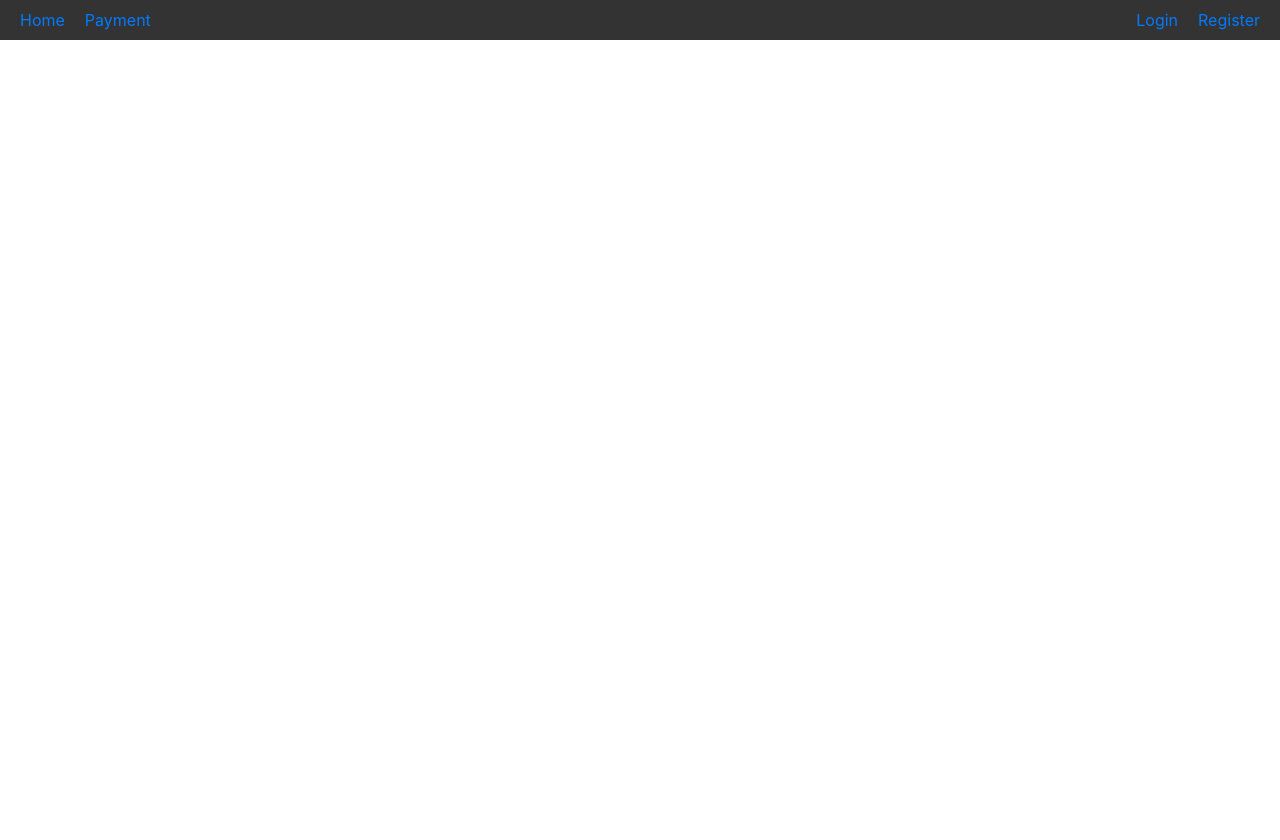
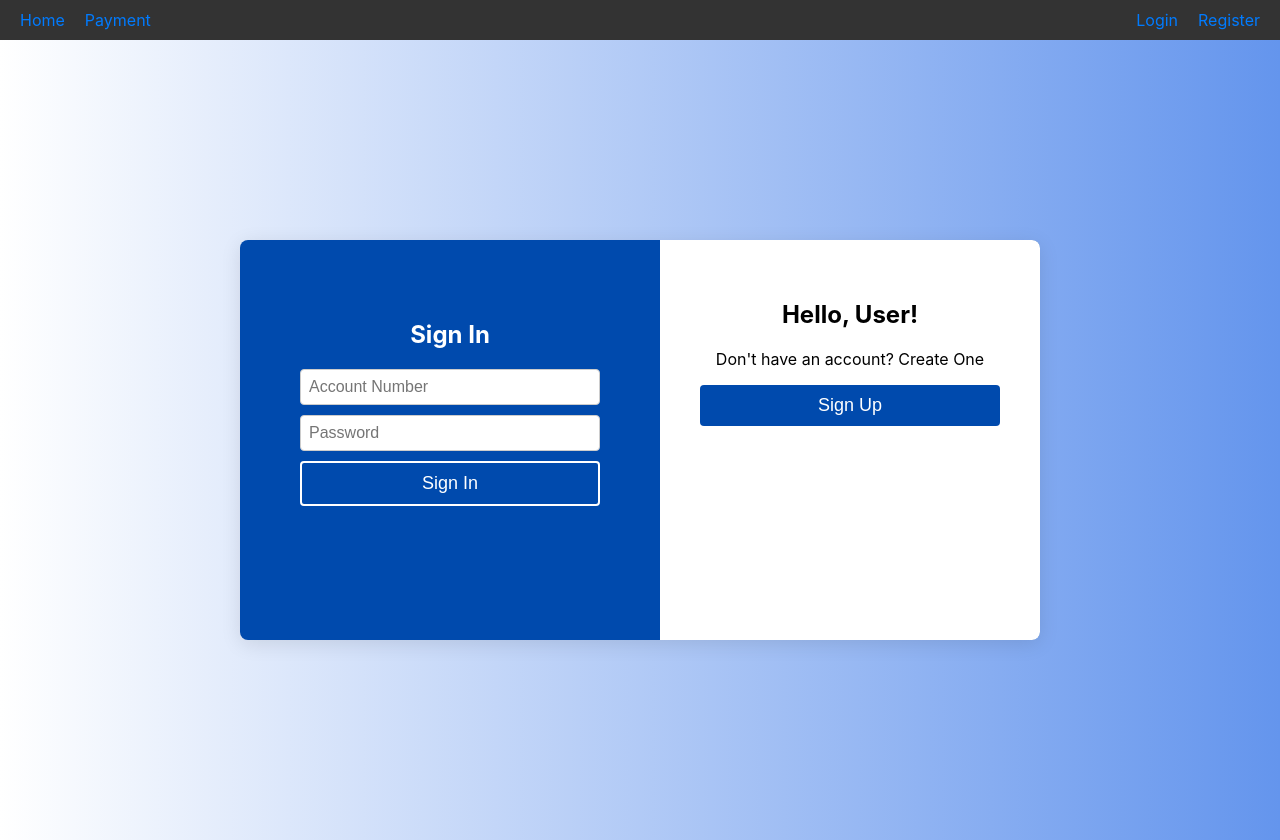
Before and after one commit to Team-CJR-VC/APDSPOE, a React (Create React App) app in the folder secure-payments-portal/: page /auth/login in a window 1280 px wide. Before the commit the page ends 800 px from the top, so only its background shows below. Built offline with nearby package versions, Linux system fonts and the light colour scheme.

Commit message:
login and reg adjustments

```diff
--- a/secure-payments-portal/src/App.css
+++ b/secure-payments-portal/src/App.css
@@ -137,8 +137,12 @@ button:hover {
   margin: 0 10px;  /* Same padding as other buttons */
   color: #007bff;  /* Match other buttons' background color */
   text-decoration: none;
+  background-color: transparent;
+  font-weight: bold;
 }
 
 .logout-button:hover {
   text-decoration: underline;
+  background-color: transparent;
+  color: white;
 }
--- a/secure-payments-portal/src/App.js
+++ b/secure-payments-portal/src/App.js
@@ -1,8 +1,93 @@
+// import React, { useState, useEffect } from 'react';
+// import { BrowserRouter as Router, Route, Routes, Link, useNavigate } from 'react-router-dom';
+// import Login from './components/Login';
+// import Payment from './components/Payment';
+// import Register from './components/Register';
+// import Confirmation from './components/Confirmation';
+// import Home from './components/Home';
+// import './App.css';
+
+// function App() {
+//   const [isLoggedIn, setIsLoggedIn] = useState(false);
+
+//   // Check if user is logged in (JWT token exists)
+//   useEffect(() => {
+//     const token = localStorage.getItem('jwt');
+//     setIsLoggedIn(!!token); // Set isLoggedIn to true if token exists
+//   }, []);
+
+//   // Logout function
+//   const handleLogout = (navigate) => {
+//     // Clear the token
+//     localStorage.removeItem('jwt');
+
+//     // Update state to reflect logged out status
+//     setIsLoggedIn(false);
+
+//     // Redirect to the login page
+//     navigate('/login');
+//   };
+
+//   return (
+//     <Router>
+//       <div className="App">
+//         {/* Navbar */}
+//         <nav className="navbar">
+//           <ul>
+//             <li>
+//               <Link to="/">Home</Link>
+//             </li>
+//             <li>
+//               <Link to="/payment">Payment</Link>
+//             </li>
+//           </ul>
+
+//           {/* Right-aligned menu */}
+//           <ul className="right-menu">
+//             {/* If user is logged in, show Logout button; otherwise, show Login/Register */}
+//             {isLoggedIn ? (
+//               <li>
+//                 <LogoutButton className="logout-button" handleLogout={handleLogout} />
+//               </li>
+//             ) : (
+//               <>
+//                 <li>
+//                   <Link to="/login">Login</Link>
+//                 </li>
+//                 <li>
+//                   <Link to="/register">Register</Link>
+//                 </li>
+//               </>
+//             )}
+//           </ul>
+//         </nav>
+
+//         {/* Routes */}
+//         <Routes>
+//           <Route path="/" element={<Home />} />
+//           <Route path="/login" element={<Login setIsLoggedIn={setIsLoggedIn} />} />
+//           <Route path="/payment" element={<Payment />} />
+//           <Route path="/register" element={<Register />} />
+//           <Route path="/confirmation" element={<Confirmation />} />
+//         </Routes>
+//       </div>
+//     </Router>
+//   );
+// }
+
+// // Logout button component
+// function LogoutButton({ handleLogout }) {
+//   const navigate = useNavigate();
+//   return (
+//     <button onClick={() => handleLogout(navigate)}>Logout</button>
+//   );
+// }
+
+// export default App;
 import React, { useState, useEffect } from 'react';
 import { BrowserRouter as Router, Route, Routes, Link, useNavigate } from 'react-router-dom';
-import Login from './components/Login';
+import Auth from './components/Auth'; // Using Auth component for both login and register
 import Payment from './components/Payment';
-import Register from './components/Register';
 import Confirmation from './components/Confirmation';
 import Home from './components/Home';
 import './App.css';
@@ -25,7 +110,7 @@ function App() {
     setIsLoggedIn(false);
 
     // Redirect to the login page
-    navigate('/login');
+    navigate('/auth/login');
   };
 
   return (
@@ -47,15 +132,15 @@ function App() {
             {/* If user is logged in, show Logout button; otherwise, show Login/Register */}
             {isLoggedIn ? (
               <li>
-                <LogoutButton className="logout-button" handleLogout={handleLogout} />
+                <LogoutButton handleLogout={handleLogout} />
               </li>
             ) : (
               <>
                 <li>
-                  <Link to="/login">Login</Link>
+                  <Link to="/auth/login">Login</Link>
                 </li>
                 <li>
-                  <Link to="/register">Register</Link>
+                  <Link to="/auth/register">Register</Link>
                 </li>
               </>
             )}
@@ -65,9 +150,8 @@ function App() {
         {/* Routes */}
         <Routes>
           <Route path="/" element={<Home />} />
-          <Route path="/login" element={<Login setIsLoggedIn={setIsLoggedIn} />} />
+          <Route path="/auth/:mode" element={<Auth setIsLoggedIn={setIsLoggedIn} />} /> {/* For login and register */}
           <Route path="/payment" element={<Payment />} />
-          <Route path="/register" element={<Register />} />
           <Route path="/confirmation" element={<Confirmation />} />
         </Routes>
       </div>
@@ -79,7 +163,7 @@ function App() {
 function LogoutButton({ handleLogout }) {
   const navigate = useNavigate();
   return (
-    <button onClick={() => handleLogout(navigate)}>Logout</button>
+    <button className="logout-button" onClick={() => handleLogout(navigate)}>Logout</button>
   );
 }
 
--- a/secure-payments-portal/src/components/Auth.css
+++ b/secure-payments-portal/src/components/Auth.css
@@ -1,4 +1,4 @@
-.auth-container {
+/* .auth-container {
   display: flex;
   justify-content: center;
   align-items: center;
@@ -85,4 +85,126 @@ input {
   border: 1px solid #ccc;
   border-radius: 4px;
   font-size: 16px;
+} */
+
+/* Container for the form and the flipping effect */
+.auth-container {
+  display: flex;
+  justify-content: center;
+  align-items: center;
+  height: 100vh;
+  background: linear-gradient(to right, white, cornflowerblue); /* Gradient from white to light blue */;
 }
+
+.flip-card {
+  position: relative;
+  width: 800px;
+  height: 400px;
+  perspective: 1000px;
+}
+
+.flip-card-inner {
+  position: relative;
+  width: 100%;
+  height: 100%;
+  text-align: center;
+  transition: transform 0.6s;
+  transform-style: preserve-3d;
+}
+
+.flip-card-inner.flipped {
+  transform: rotateY(180deg);
+}
+
+.auth-box {
+  position: absolute;
+  width: 100%;
+  height: 100%;
+  backface-visibility: hidden;
+  border-radius: 8px;
+  overflow: hidden;
+  box-shadow: 0 4px 20px rgba(0, 0, 0, 0.1);
+}
+
+/* Front side (Login) */
+.login-side {
+  display: flex;
+  flex-direction: row;
+  background-color: #004aad;
+  color: white;
+}
+
+.login-form {
+  width: 50%;
+  padding: 40px;
+  border:none;
+}
+
+.login-navigate {
+  width: 50%;
+  padding: 40px;
+  background-color: #fff;
+  color: black;
+}
+
+/* Back side (Register) */
+.register-side {
+  display: flex;
+  flex-direction: row;
+  background-color: #004aad;
+  color: white;
+  transform: rotateY(180deg);
+}
+
+.register-form {
+  width: 50%;
+  padding: 40px;
+  border: none;
+}
+
+.register-navigate {
+  width: 50%;
+  padding: 40px;
+  background-color: white;
+  color: black;
+}
+
+.navigate-button {
+  background-color: #004aad;
+  color: white;
+  padding: 10px;
+  font-size: 18px;
+  border: none;
+  border-radius: 4px;
+  cursor: pointer;
+  width: 100%;
+}
+
+.navigate-button:hover {
+  background-color: #003580;
+}
+
+.auth-button {
+  background-color: #004aad;
+  color: white;
+  padding: 10px;
+  font-size: 18px;
+  border: none;
+  border-radius: 4px;
+  cursor: pointer;
+  width: 100%;
+  border: 2px solid white;
+}
+
+.auth-button:hover {
+  background-color: #003580;
+}
+
+input {
+  width: 100%;
+  padding: 12px;
+  margin-bottom: 20px;
+  border: 1px solid #ccc;
+  border-radius: 4px;
+  font-size: 16px;
+}
--- /dev/null
+++ b/secure-payments-portal/src/components/Auth.js
@@ -0,0 +1,138 @@
+import React, { useState, useEffect } from 'react';
+import { useNavigate, useParams } from 'react-router-dom';
+import './Auth.css';
+
+function Auth({ setIsLoggedIn }) {
+  const { mode } = useParams(); // Get the mode from the URL (login or register)
+  const [isLogin, setIsLogin] = useState(true); // Tracks if login or register form is active
+  const [accountNumber, setAccountNumber] = useState('');
+  const [password, setPassword] = useState('');
+  const [confirmPassword, setConfirmPassword] = useState('');
+  const [errorMessage, setErrorMessage] = useState('');
+  const [isFlipped, setIsFlipped] = useState(false);
+  const navigate = useNavigate();
+
+  useEffect(() => {
+    setIsLogin(mode === 'login'); // Determine the form based on the URL param
+    setIsFlipped(mode === 'register'); // Flip the card based on the mode
+  }, [mode]);
+
+  const handleSubmit = async (e) => {
+    e.preventDefault();
+
+    const endpoint = isLogin ? 'login' : 'register';
+    const data = { accountNumber, password };
+
+    if (!isLogin && password !== confirmPassword) {
+      setErrorMessage('Passwords do not match.');
+      return;
+    }
+
+    try {
+      const response = await fetch(`https://localhost/api/${endpoint}`, {
+        method: 'POST',
+        headers: {
+          'Content-Type': 'application/json',
+        },
+        body: JSON.stringify(data),
+      });
+
+      if (response.ok) {
+        if (isLogin) {
+          const data = await response.json();
+          const { token } = data;
+          localStorage.setItem('jwt', token);
+          setIsLoggedIn(true);
+          navigate('/payment');
+        } else {
+          alert('Registration successful! Please log in.');
+          navigate('/auth/login'); // Switch to login form after successful registration
+        }
+      } else {
+        const data = await response.json();
+        setErrorMessage(data.message || 'An error occurred. Please try again.');
+      }
+    } catch (error) {
+      setErrorMessage('A network error occurred. Please try again.');
+    }
+  };
+
+  // Flip the card manually on button click (alternative navigation)
+  const handleFlip = () => {
+    setIsFlipped(!isFlipped);
+    navigate(isLogin ? '/auth/register' : '/auth/login');
+  };
+
+  return (
+    <div className="auth-container">
+      <div className="flip-card">
+        <div className={`flip-card-inner ${isFlipped ? 'flipped' : ''}`}>
+          {/* Front side (Login) */}
+          <div className="auth-box login-side">
+            <form className="login-form" onSubmit={handleSubmit}>
+              <h2>Sign In</h2>
+              {errorMessage && <p className="error-message">{errorMessage}</p>}
+              <input
+                type="text"
+                placeholder="Account Number"
+                value={accountNumber}
+                onChange={(e) => setAccountNumber(e.target.value)}
+                required
+              />
+              <input
+                type="password"
+                placeholder="Password"
+                value={password}
+                onChange={(e) => setPassword(e.target.value)}
+                required
+              />
+              <button className="auth-button" type="submit">Sign In</button>
+            </form>
+            <div className="login-navigate">
+              <h2>Hello, User!</h2>
+              <p>Don't have an account? Create One</p>
+              <button className="navigate-button" onClick={handleFlip}>Sign Up</button>
+            </div>
+          </div>
+
+          {/* Back side (Register) */}
+          <div className="auth-box register-side">
+            <div className="register-navigate">
+              <h2>Welcome Back!</h2>
+              <p>Enter your account details in the Sign In page</p>
+              <button className="navigate-button" onClick={handleFlip}>Sign In</button>
+            </div>
+            <form className="register-form" onSubmit={handleSubmit}>
+              <h2>Create Account</h2>
+              {errorMessage && <p className="error-message">{errorMessage}</p>}
+              <input
+                type="text"
+                placeholder="Account Number"
+                value={accountNumber}
+                onChange={(e) => setAccountNumber(e.target.value)}
+                required
+              />
+              <input
+                type="password"
+                placeholder="Password"
+                value={password}
+                onChange={(e) => setPassword(e.target.value)}
+                required
+              />
+              <input
+                type="password"
+                placeholder="Confirm Password"
+                value={confirmPassword}
+                onChange={(e) => setConfirmPassword(e.target.value)}
+                required
+              />
+              <button className="auth-button" type="submit">Sign Up</button>
+            </form>
+          </div>
+        </div>
+      </div>
+    </div>
+  );
+}
+
+export default Auth;
--- a/secure-payments-portal/src/components/Payment.js
+++ b/secure-payments-portal/src/components/Payment.js
@@ -13,7 +13,7 @@ function Payment() {
       const token = localStorage.getItem('jwt');
       if (!token) {
         // Redirect to login if not authenticated
-        navigate('/login');
+        navigate('/auth/login');
       }
     }, [navigate]);
 
```
